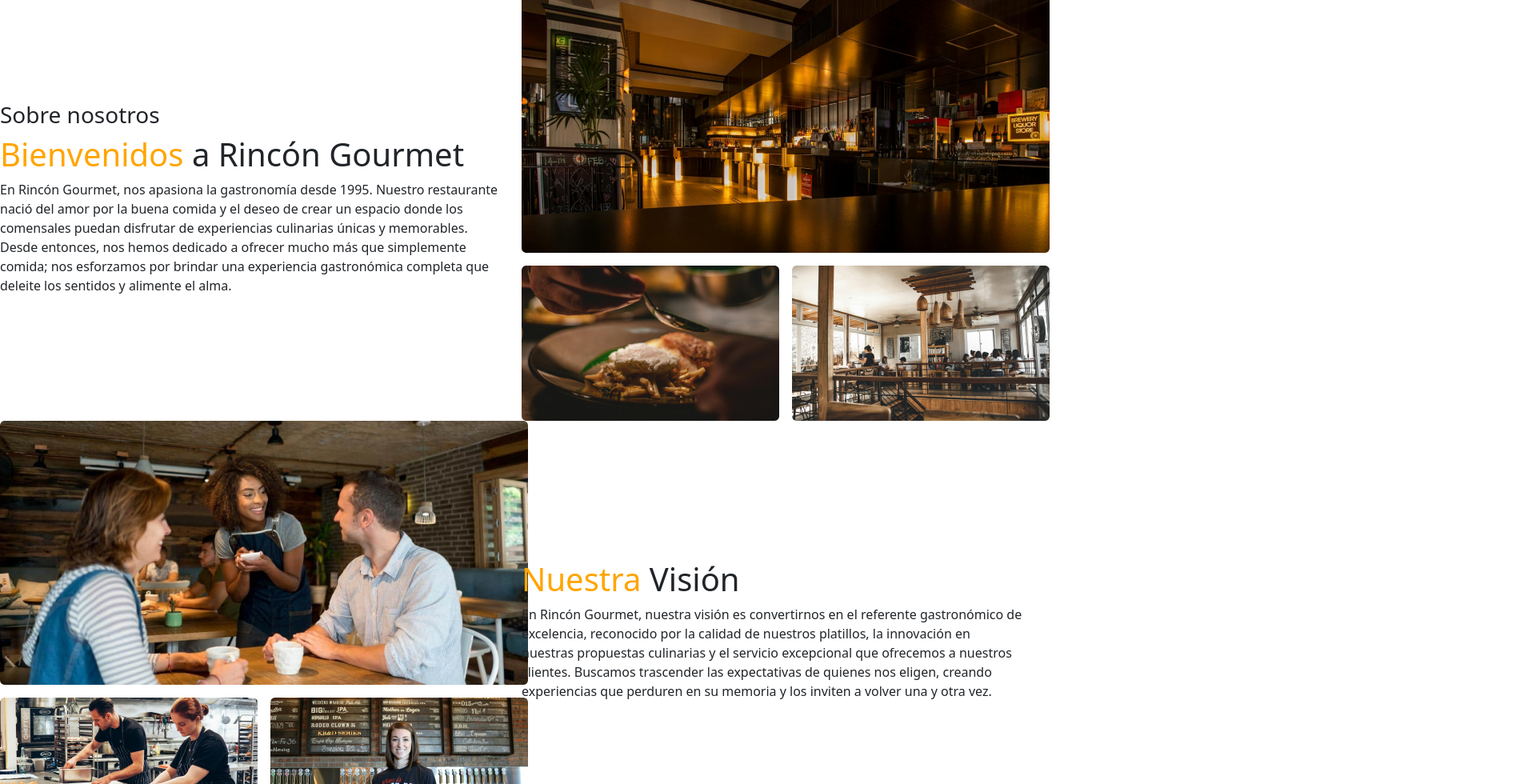
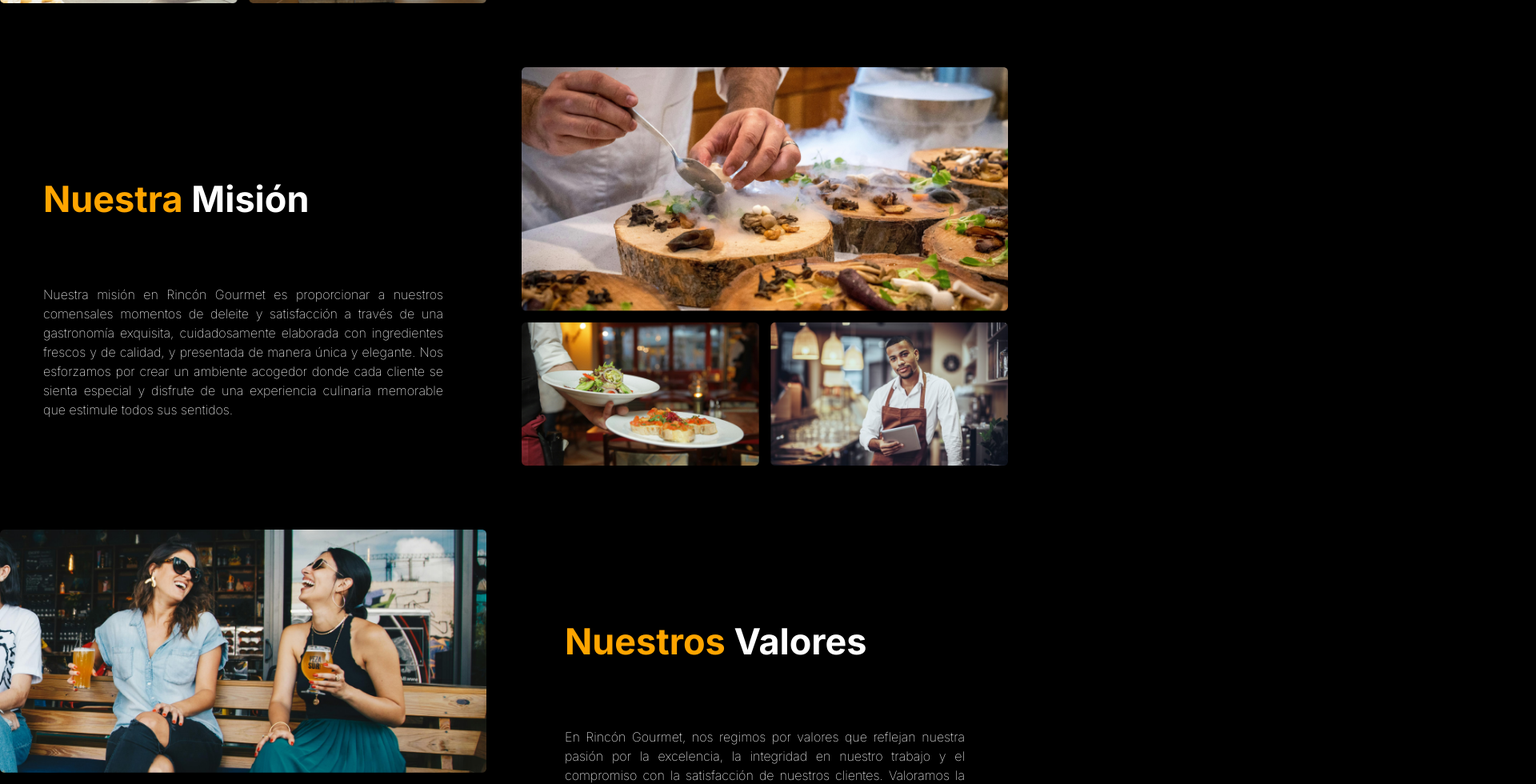
Before and after one commit to ftarulli/fd-git, a React (Vite) app: page /sobrenosotros in a window 1280 px wide. Shown: the part 1020-2000 px from the top of the page at 80% size, 1920 px wide, since content can reach past the window. Built offline with nearby package versions, Linux system fonts and the light colour scheme.

Commit message:
cambio clases de sobre nosotros para no superponer con home (solucionado pc)

```diff
--- a/src/css/sobrenosotros.css
+++ b/src/css/sobrenosotros.css
@@ -4,7 +4,6 @@ body {
   margin: 0;
   padding: 0;
 }
-
 
 .contenedor {
   position: relative;
@@ -43,11 +42,10 @@ body {
   .imagen {
     text-align: right;
   }
-
 }
 .contenedor {
   position: relative;
-  overflow:hidden;
+  overflow: hidden;
   padding-top: 0px; /* Agrega espacio superior */
 }
 
@@ -93,7 +91,7 @@ body {
 /* Mover todo hacia arriba */
 .contenedor {
   position: relative;
-  overflow:hidden;
+  overflow: hidden;
   padding-top: 0; /* Eliminar el espacio superior */
 }
 
@@ -122,14 +120,11 @@ body {
   top: -800px; /* Mueve todo el contenido hacia arriba */
 }
 
-
 @media only screen and (max-width: 768px) {
   /* Ocultar el banner en dispositivos móviles */
   .banner {
     display: none;
   }
-
-
 
   /* Alinear el texto a la izquierda en dispositivos móviles */
   .texto {
@@ -142,17 +137,13 @@ body {
   .imagen {
     text-align: center;
     margin-top: 35px;
-
   }
 
-  .seccion1 p{
+  .seccion1 p {
     margin-top: 400px;
     text-align: center !important;
     margin-left: auto !important;
-
   }
-
-
 }
 
 .final {
@@ -177,14 +168,7 @@ body {
   color: aliceblue;
   font-weight: 200;
   line-height: 1.5; /* Espaciado entre líneas */
-
 }
-
-
-
-
-
-
 
 /* Estilos para la Sección 1 */
 .seccion1 h1 {
@@ -214,8 +198,6 @@ body {
   max-width: 500px; /* Ajusta el ancho máximo según sea necesario */
 }
 
-
-
 /* Estilos para la Sección 2 */
 .seccion2 h1 {
   /* Estilos para el título h1 */
@@ -225,10 +207,7 @@ body {
   font-family: "Inter";
   font-weight: bold;
   max-width: 500px; /* Ajusta el ancho máximo según sea necesario */
-
 }
-
-
 
 .seccion2 p {
   /* Estilos para el párrafo p */
@@ -249,10 +228,7 @@ body {
   font-family: "Inter";
   font-weight: bold;
   max-width: 500px; /* Ajusta el ancho máximo según sea necesario */
-
 }
-
-
 
 .seccion3 p {
   /* Estilos para el párrafo p */
@@ -273,10 +249,7 @@ body {
   font-family: "Inter";
   font-weight: bold;
   max-width: 500px; /* Ajusta el ancho máximo según sea necesario */
-
 }
-
-
 
 .seccion4 p {
   /* Estilos para el párrafo p */
@@ -287,7 +260,6 @@ body {
   font-weight: 150;
   max-width: 500px; /* Ajusta el ancho máximo según sea necesario */
 }
-
 
 /* Estilos para la Sección 1 */
 .seccion1 h1,
@@ -326,23 +298,24 @@ body {
   margin: auto;
   text-align: justify;
   margin-top: 80px;
-
 }
 /* Para dispositivos de escritorio */
 @media only screen and (min-width: 768px) {
   /* Estilos para las secciones */
-  .row {
+  .filas {
     display: flex; /* Utilizar Flexbox */
     flex-wrap: wrap; /* Permitir el ajuste automático de las columnas */
   }
 
-  .col-10 {
-    width: calc(50% - 20px); /* Ancho del 50% con un pequeño espacio entre las columnas */
+  .columna {
+    width: calc(
+      50% - 20px
+    ); /* Ancho del 50% con un pequeño espacio entre las columnas */
     margin-right: 20px; /* Espacio entre las columnas */
   }
 
   /* Ajustar el margen derecho de la última columna */
-  .col-10:last-child {
+  .columna:last-child {
     margin-right: 0;
   }
 
@@ -350,6 +323,5 @@ body {
   .seccion2,
   .seccion4 {
     flex-direction: row-reverse; /* Invertir la dirección de los elementos */
-
   }
 }
--- a/src/pages/SobreNosotros.jsx
+++ b/src/pages/SobreNosotros.jsx
@@ -1,10 +1,10 @@
-// import '../css/sobrenosotros.css';
+import "../css/sobrenosotros.css";
 
 export const SobreNosotros = () => {
   return (
     <div className="contenedor">
       {/* Banner */}
-      <div className="row">
+      <div className="row filas">
         <div className="col-12">
           <div className="banner">
             <img
@@ -19,9 +19,9 @@ export const SobreNosotros = () => {
       {/* Contenedor de todas las secciones */}
       <div className="secciones">
         {/* Sección 1: Texto e Imagen */}
-        <div className="row align-items-center">
+        <div className="row filas align-items-center">
           {/* Texto */}
-          <div className="col-10 col-md-6 align-self-center">
+          <div className="col-10 col-md-6 align-self-center columna">
             <div className="texto">
               <div className="seccion1">
                 <h3 className="seccion1-title">Sobre nosotros</h3>
@@ -44,7 +44,7 @@ export const SobreNosotros = () => {
             </div>
           </div>
           {/* Imagen */}
-          <div className="col-10 col-md-6 align-self-center">
+          <div className="col-10 col-md-6 align-self-center columna">
             <div className="imagen">
               <img
                 src="src\assets\img-sobrenosotros\Group 1000002274.png"
@@ -56,8 +56,8 @@ export const SobreNosotros = () => {
         </div>
 
         {/* Sección 2: Texto e Imagen */}
-        <div className="row ">
-          <div className="col-10 col-md-6 order-md-0 align-self-center">
+        <div className="row filas">
+          <div className="col-10 col-md-6 order-md-0 align-self-center columna">
             <div className="imagen">
               <img
                 src="src\assets\img-sobrenosotros\Group 1000002276.png"
@@ -68,7 +68,7 @@ export const SobreNosotros = () => {
           </div>
 
           {/* Texto */}
-          <div className="col-10 col-md-6 order-md-1 align-self-center">
+          <div className="col-10 col-md-6 order-md-1 align-self-center columna">
             <div className="texto">
               <div className="seccion2">
                 <h1 className="seccion2-subtitle">
@@ -90,9 +90,9 @@ export const SobreNosotros = () => {
         </div>
 
         {/* Sección 3: Texto e Imagen */}
-        <div className="row">
+        <div className="row filas">
           {/* Texto */}
-          <div className="col-10 col-md-6 align-self-center">
+          <div className="col-10 col-md-6 align-self-center columna">
             <div className="texto">
               <div className="seccion3">
                 <h1 className="seccion3-subtitle">
@@ -112,7 +112,7 @@ export const SobreNosotros = () => {
             </div>
           </div>
           {/* Imagen */}
-          <div className="col-10 col-md-6 align-self-center">
+          <div className="col-10 col-md-6 align-self-center columna">
             <div className="imagen">
               <img
                 src="src\assets\img-sobrenosotros\Group 1000002277.png"
@@ -124,8 +124,8 @@ export const SobreNosotros = () => {
         </div>
 
         {/* Sección 4: Texto e Imagen */}
-        <div className="row">
-          <div className="col-10 col-md-6 order-md-0 align-self-center">
+        <div className="row filas">
+          <div className="col-10 col-md-6 order-md-0 align-self-center columna">
             <div className="imagen">
               <img
                 src="src\assets\img-sobrenosotros\Group 1000002278.png"
@@ -135,7 +135,7 @@ export const SobreNosotros = () => {
             </div>
           </div>
           {/* Texto */}
-          <div className="col-10 col-md-6 order-md-1 align-self-center ">
+          <div className="col-10 col-md-6 order-md-1 align-self-center columna">
             <div className="texto">
               <div className="seccion4">
                 <h1 className="seccion4-subtitle">
```
